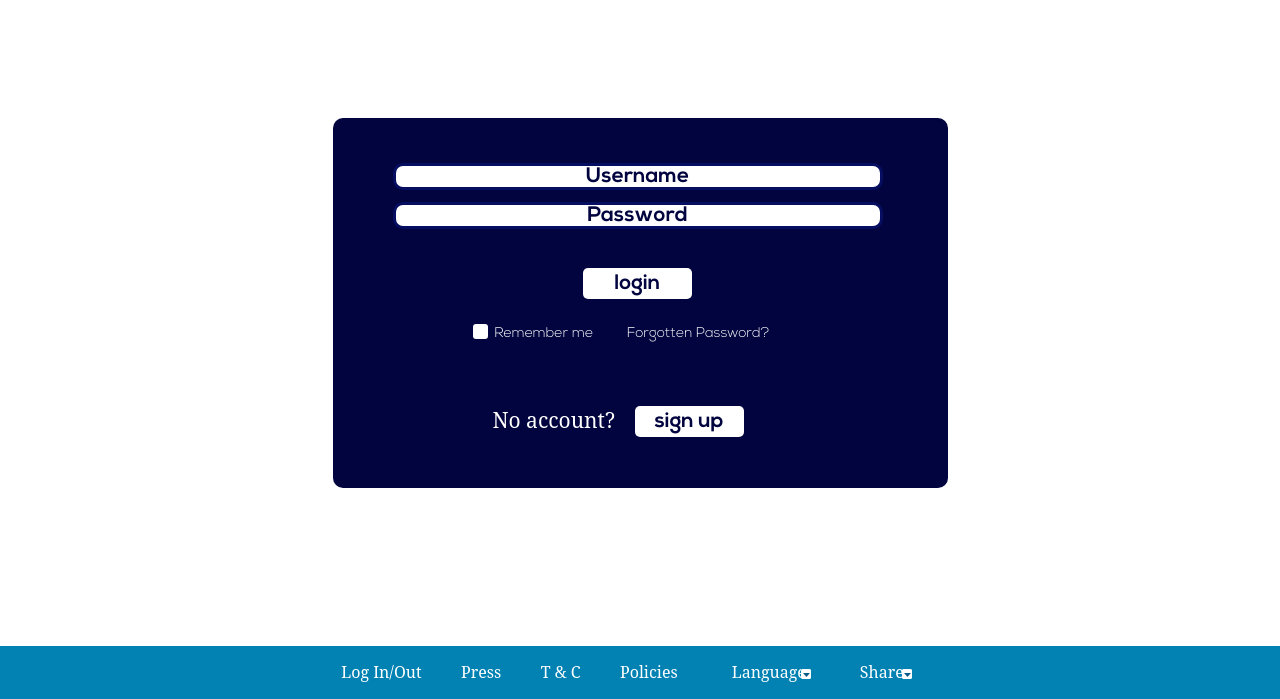
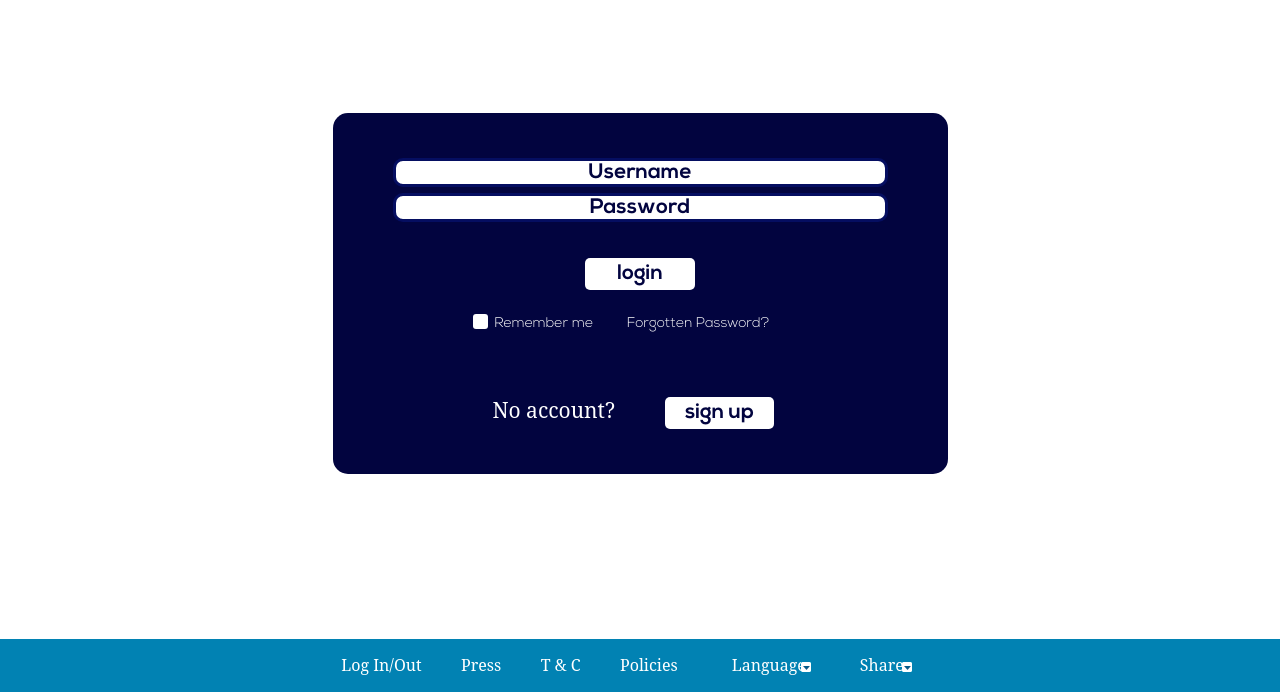
Before and after one commit to morozowandrey/Minto, a website: page Login.html in a window 1280 px wide. Shown: the part 202-901 px from the top of the page. Drawn offline with nearby package versions, Linux system fonts and the light colour scheme; files that its build step writes are made by us from their sources.

Commit message:
styles fix for Login page

```diff
--- a/Login.html
+++ b/Login.html
@@ -18,10 +18,10 @@
       </header>
 
       <main class="content wrapper">
-        <section>
+        <section class="login-box">
 
-            <form action="/" method="post">
-              <div class="contacts-input-box">
+            <form class="contacts-input-box" action="/" method="post">
+              <div class="contacts-input-wrap">
                 <div class="field-wrap field-wrap--username field-wrap_email">
                     <input class="login-username-fild" placeholder="Username" type="email"required autocomplete="off"/>
                 </div>
@@ -34,12 +34,12 @@
             <a href="" class="login__button">login</a>
 
             <div class="login-help">
-              <form action=""></form>
+              <form action="">
                 <div class="login-checkbox">
                   <input class="login__check" type="checkbox" name="choose" id="checkbox1">
                   <label class="login__inner" for="checkbox1"></label>
                 </div>
-
+              </form>
                 <p class="login-help__text1">Remember me   <span class="login-help__text2"></span>Forgotten Password?</p>
 
                 <div class="login-help__signup">
--- a/src/sass/base/base-styles.scss
+++ b/src/sass/base/base-styles.scss
@@ -610,6 +610,7 @@ h3 {
 
   .header {
     background: url(../src/images/login-alt-header_bg.png);
+    margin-bottom: 115px;
   }
 
   .CoverImage {
@@ -621,12 +622,14 @@ h3 {
   }
 
   .contacts-input-box {
-    margin: 120px 0 0 0;
-    width: 615px;
-    height: 370px;
-    background: $login-purple;
+    min-width: 615px;
 
-    border-radius: 10px;
+    margin: 0 auto;
+    padding: 45px 60px 30px;
+  }
+
+  .contacts-input-wrap {
+    width: 100%;
   }
 
     input::-webkit-input-placeholder {
@@ -635,23 +638,25 @@ h3 {
     }
 
     .field-wrap {
-      padding-left: 60px;
       margin-bottom: 6px;
 
       font-family: $third-ff;
       font-size: 21px;
       color: $main-purple;
 
-      position: relative;
+      // position: relative;
     }
 
-    .field-wrap--username {
-      padding: 45px 0 6px 60px;
+    .field-wrap--username, .field-wrap_email {
+          // padding: 0 63px;
     }
 
     .login-username-fild, .login-pass-fild {
-      width: 490px;
-      padding: 0px 10px;
+      padding: 1px 10px;
       text-align: center;
     }
+
+    .contacts {
+
+    }
 }
--- a/src/sass/modules/buttons.scss
+++ b/src/sass/modules/buttons.scss
@@ -84,10 +84,10 @@
 //////////////
 
 .login__button {
-	position: relative;
-    bottom: 215px;
-    left: 250px;
+	margin: 0 auto;
     padding: 5px 32px;
+    margin-bottom: 20px;
+
     text-decoration: none;
     border-radius: 5px;
     font-family: $third-ff;
@@ -98,9 +98,7 @@
 }
 
 .login-signup__button {
-	position: relative;
-    left: 302px;
-    bottom: 23px;
+	height: 100%;
 
     padding: 5px 20px;
     text-decoration: none;
--- a/src/sass/modules/login.scss
+++ b/src/sass/modules/login.scss
@@ -1,37 +1,17 @@
-.login-help {
-	position: relative;
-    bottom: 190px;
+.login {
 
-    &__text1 {
-		font-family: $secondary-ff;
-		font-size: 14px;
+	&-box {
+    	background: $login-purple;
+    	border-radius: 15px;
 
-		color: $white;
+    	display: flex;
+    	flex-direction: column;
 
-		margin-left: 162px;
+    	margin-bottom: 165px;
     }
 
-    &__text2 {
-		margin-left: 30px;
-    }
-
-    &__signup {
-		position: relative;
-		margin-top: 60px;
-
-		&__text {
-			color: $white;
-			margin-left: 160px;
-		}
-    }
-}
-
- // check-box
-
-.login {
-
 	&-checkbox {
-		position: relative;
+		// position: relative;
 	}
 
 	&__check {
@@ -86,3 +66,31 @@
 		opacity: 1;
 	}
 }
+
+
+.login-help {
+
+    &__text1 {
+		font-family: $secondary-ff;
+		font-size: 14px;
+
+		color: $white;
+
+		padding: 0 0 60px 162px;
+    }
+
+    &__text2 {
+		margin-left: 30px;
+    }
+
+    &__signup {
+		display: flex;
+
+		&__text {
+			color: $white;
+			margin: 0 50px 50px 160px;
+		}
+    }
+}
+
+ // check-box
```
